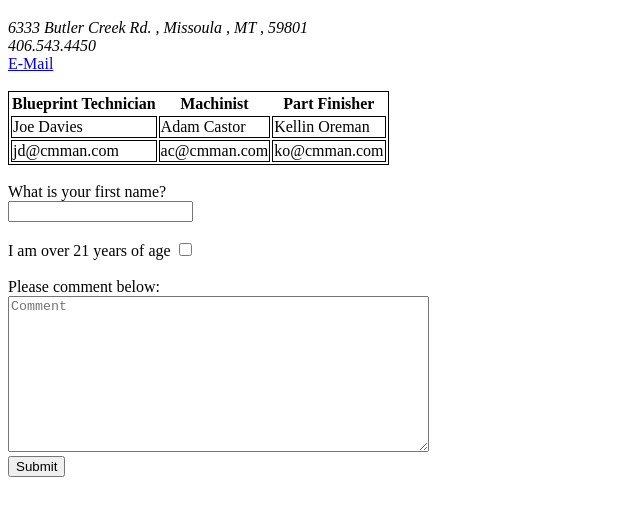
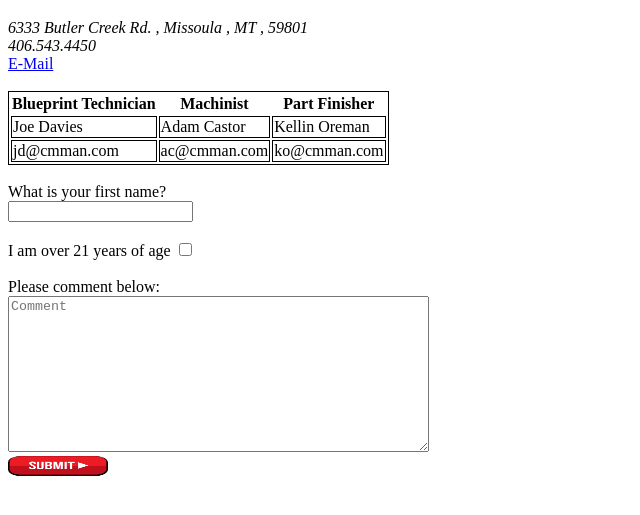
Before and after one commit to ydubler/web-dev-homework, a plain HTML site: page assignment-06/index.html in a window 1280 px wide. Shown: the part 61-576 px from the top of the page, without its empty margins (0-640 px from the left). Drawn offline with Linux system fonts and the light colour scheme.

Commit message:
Updated submit button

```diff
--- a/assignment-06/index.html
+++ b/assignment-06/index.html
@@ -55,7 +55,7 @@
       <br/>
       <textarea cols="50" rows="10" placeholder="Comment"></textarea>
       <br/>
-      <input type="button" value="Submit" />
+      <input type="image" src="./images/submit-button.png" alt="Submit Button" width="100" height="20" />
     </form>
   </body>
 </html>
```
Also changed, not shown: 1 other file.
